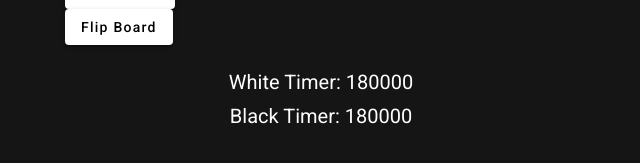
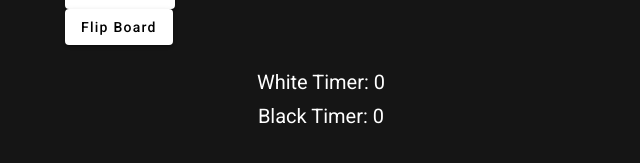
Before and after one commit to Mike-Bebnista/schachApp, an Angular app in the folder frontend/: page /board/1 in a window 1280 px wide. Shown: the part 603-766 px from the top of the page, without its empty margins (319-959 px from the left). Built offline with nearby package versions, Linux system fonts and the light colour scheme; no server answers.

Commit message:
Time läuft immernoch nicht ganz so geil

```diff
--- a/frontend/src/app/components/board/board.component.ts
+++ b/frontend/src/app/components/board/board.component.ts
@@ -14,10 +14,10 @@ import { GameService } from 'src/app/services/game.service';
 export class BoardComponent implements OnInit {
   gameId: string = '';
   boardDirectionArray = new Array(8).fill(0).map((_, i) => i + 1);
-  whiteTimerFront: number = 180000;
-  blackTimerFront: number = 180000;
-  whiteTimer: number =  180000 //Die wahre Zeit
-  blackTimer: number =  180000 // Die wahre Zeit
+  whiteTimerFront: number = 0;
+  blackTimerFront: number = 0;
+  whiteTimer: number =  9999999999 //Die wahre Zeit
+  blackTimer: number =  9999999999// Die wahre Zeit
   timerInterval: any;
   whiteTimerInterval: any;
   blackTimerInterval: any;
@@ -42,10 +42,13 @@ export class BoardComponent implements OnInit {
       this.socketIoService.geUpdateTimers().subscribe(({ whiteTimer, blackTimer }) => {
         this.whiteTimerFront = whiteTimer;
         this.blackTimerFront = blackTimer;
+        console.log('Whitetimer: ' + whiteTimer)
+        console.log('Blacktimer: ' + blackTimer)
       });
       this.startTimer(savedGameState);
     });
   }
+
   ngOnDestroy(): void {
     clearInterval(this.timerInterval);
   }
@@ -60,6 +63,8 @@ export class BoardComponent implements OnInit {
 
   newGame() {
     this.socketIoService.newGame(this.gameId);
+    this.whiteTimerFront = 180000
+    this.blackTimerFront = 180000
   }
 
   flipBoard() {
@@ -90,7 +95,7 @@ export class BoardComponent implements OnInit {
       this.blackTimerFront = 0;
       this.snackbar.open('Schwarz hat durch Zeit verloren', 'ok')
     } else if (this.whiteTimer <= 0){
-      clearInterval(this.blackTimerInterval);
+      clearInterval(this.whiteTimerInterval);
       this.whiteTimerFront = 0;
       this.snackbar.open('Schwarz hat durch Zeit verloren', 'ok')
     }
```
Also changed, not shown: 1 other file (tests, documents, lock files or other folders).
